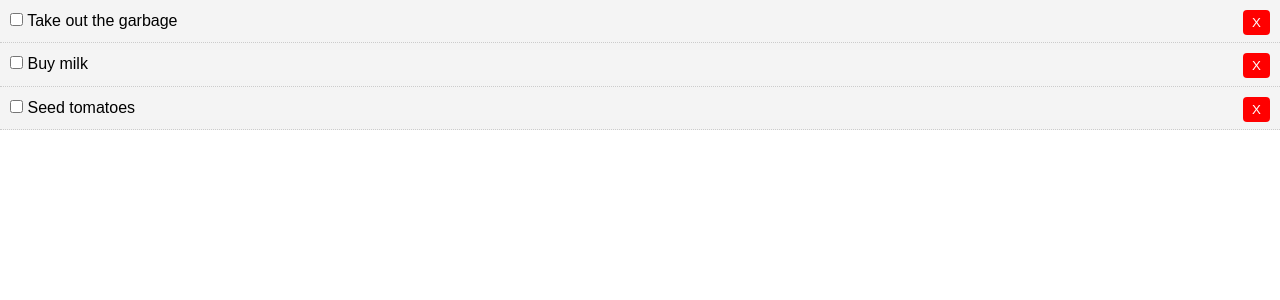
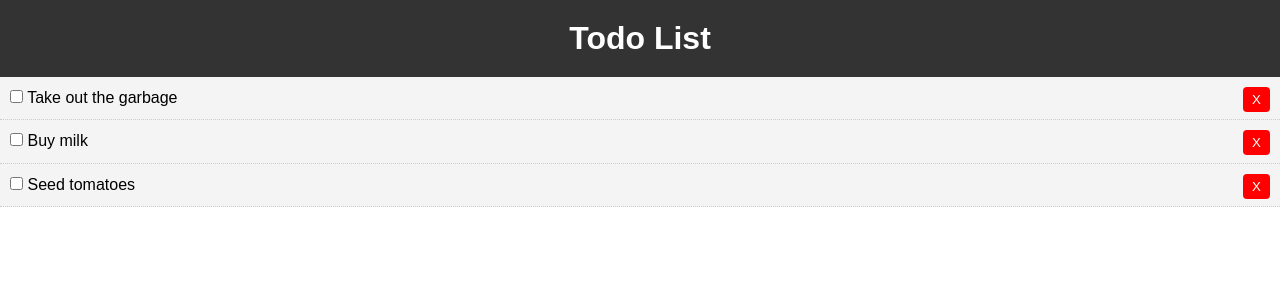
Before and after one commit to jamiev03/React-Playground, a React (Create React App) app in the folder todo-app/: page / in a window 1280 px wide. Shown: the top 300 px of the page. Built offline with nearby package versions, Linux system fonts and the light colour scheme.

Commit message:
Create AddTodo file and style.

```diff
--- a/todo-app/src/App.js
+++ b/todo-app/src/App.js
@@ -1,5 +1,7 @@
 import React, { Component } from 'react';
 import Todos from './components/Todos';
+import Header from './components/Header';
+import AddTodo from './components/AddTodo';
 import './App.css';
 
 class App extends Component {
@@ -41,6 +43,7 @@
   render() {
     return (
       <div className="App">
+        <Header />
         <Todos todos={this.state.todos} markComplete={this.markComplete}
         deleteTodo={this.deleteTodo}/>
       </div>
--- /dev/null
+++ b/todo-app/src/components/AddTodo.js
@@ -0,0 +1,25 @@
+import React, { Component } from 'react';
+
+class AddTodo extends Component {
+    render() {
+        return (
+            <form>
+                <input style={{ display: 'flex' }}
+                  type="text"
+                  name="title"
+                  style={{flex: '10', padding: '5px'}}
+                  placeholder="Add Todo .."
+                />
+                <input
+                  type="sybmit"
+                  value="Submit"
+                  className="btn"
+                  style={{flex: '1'}}
+                />
+            </form>
+        )
+    }
+}
+
+
+export default AddTodo
--- /dev/null
+++ b/todo-app/src/components/Header.js
@@ -0,0 +1,19 @@
+import React from 'react';
+
+function Header() {
+    return (
+        <header style={headerStyles}>
+            <h1>Todo List</h1>
+        </header>
+    )
+}
+
+const headerStyles = {
+    background: '#333',
+    color: 'white',
+    textAlign: 'center',
+    fontWeight: '900',
+    padding: '1rem'
+}
+
+export default Header
```
